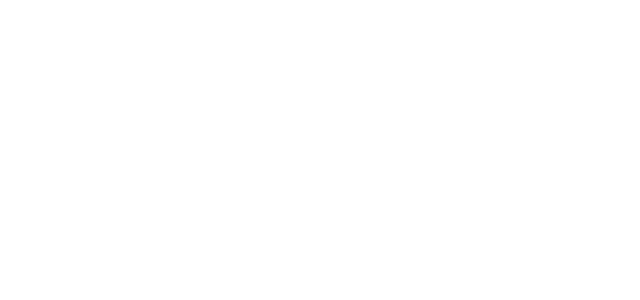
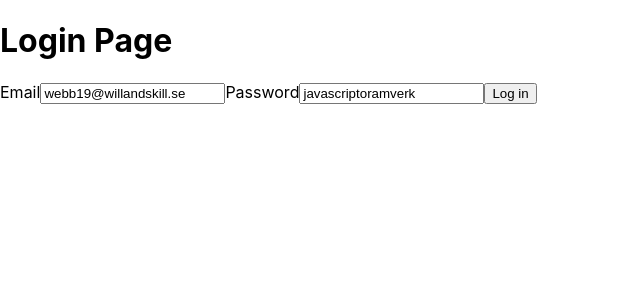
Before and after one commit to saraavvi/react-customer-crud, a React (Create React App) app: page /login in a window 1280 px wide. Shown: the top 300 px of the page, without its empty margins (0-640 px from the left). Built offline with nearby package versions, Linux system fonts and the light colour scheme.

Commit message:
created a login page for admin. a post request is made and a token is recieved

```diff
--- a/src/App.js
+++ b/src/App.js
@@ -1,7 +1,21 @@
 import React from "react";
+import { Switch, Route } from "react-router-dom";
+import LoginPage from "./Pages/LoginPage";
+import CustomerListPage from "./Pages/CustomerListPage";
 
 function App() {
-  return <div></div>;
+  return (
+    <div>
+      <Switch>
+        <Route path="/login">
+          <LoginPage />
+        </Route>
+        <Route path="/customers">
+          <CustomerListPage />
+        </Route>
+      </Switch>
+    </div>
+  );
 }
 
 export default App;
--- /dev/null
+++ b/src/Pages/CustomerListPage.jsx
@@ -0,0 +1,9 @@
+import React from "react";
+
+export default function CustomerListPage() {
+  return (
+    <div>
+      <h2>Customer List Page</h2>
+    </div>
+  );
+}
--- /dev/null
+++ b/src/Pages/LoginPage.jsx
@@ -0,0 +1,53 @@
+import React, { useState } from "react";
+
+export default function LoginPage() {
+  const [loginData, setLoginData] = useState({
+    email: "webb19@willandskill.se",
+    password: "javascriptoramverk",
+  });
+
+  function handleOnChange(e) {
+    console.log(e.target.name, e.target.value);
+    const newData = { ...loginData, [e.target.name]: e.target.value };
+    setLoginData(newData);
+    console.log(loginData);
+  }
+
+  function handleOnSubmit(e) {
+    e.preventDefault();
+    const url = "https://frebi.willandskill.eu/api-token-auth/";
+    const payload = {
+      email: loginData.email,
+      password: loginData.password,
+    };
+    fetch(url, {
+      method: "POST",
+      body: JSON.stringify(payload),
+      headers: {
+        "Content-Type": "application/json",
+      },
+    })
+      .then((response) => response.json())
+      .then((data) => console.log(data));
+  }
+  return (
+    <div>
+      <h1>Login Page</h1>
+      <form onSubmit={handleOnSubmit}>
+        <label>Email</label>
+        <input
+          value={loginData.email}
+          onChange={handleOnChange}
+          name="email"
+        ></input>
+        <label>Password</label>
+        <input
+          value={loginData.password}
+          onChange={handleOnChange}
+          name="password"
+        ></input>
+        <button type="submit">Log in</button>
+      </form>
+    </div>
+  );
+}
--- a/src/index.js
+++ b/src/index.js
@@ -1,14 +1,17 @@
-import React from 'react';
-import ReactDOM from 'react-dom';
-import './index.css';
-import App from './App';
-import reportWebVitals from './reportWebVitals';
+import React from "react";
+import ReactDOM from "react-dom";
+import "./index.css";
+import App from "./App";
+import reportWebVitals from "./reportWebVitals";
+import { BrowserRouter } from "react-router-dom";
 
 ReactDOM.render(
   <React.StrictMode>
-    <App />
+    <BrowserRouter>
+      <App />
+    </BrowserRouter>
   </React.StrictMode>,
-  document.getElementById('root')
+  document.getElementById("root")
 );
 
 // If you want to start measuring performance in your app, pass a function
```
Also changed, not shown: 2 other files (tests, documents, lock files or other folders).
